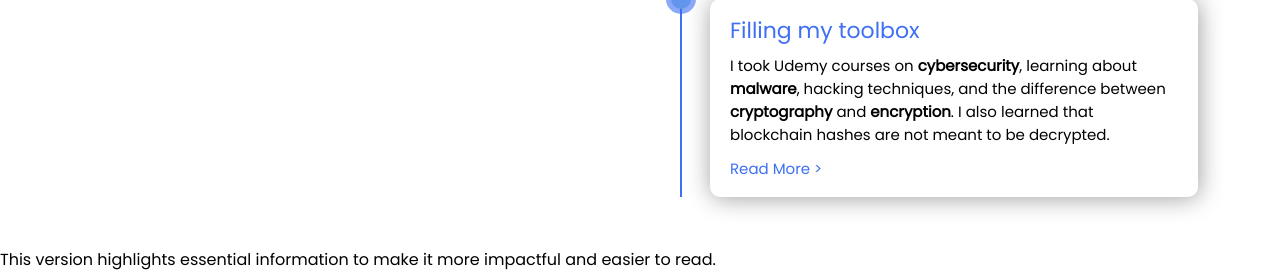
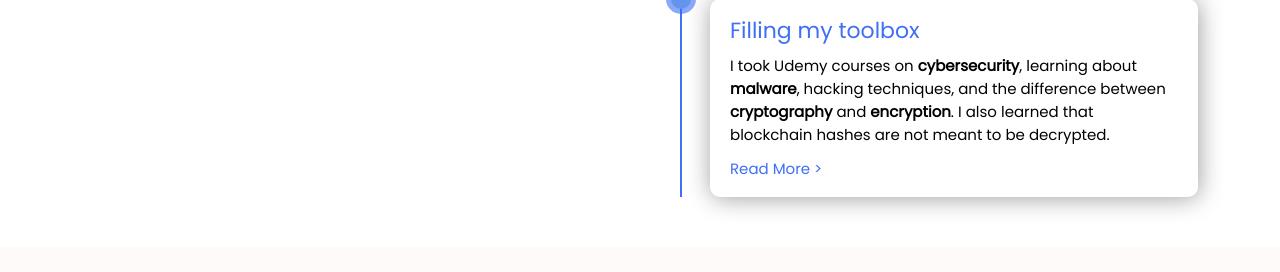
Before and after one commit to kaizez/flask-frontend, a Flask app: page / in a window 1280 px wide. Shown: the part 2291-2563 px from the top of the page. After the commit the page ends 2502 px from the top, so only its background shows below. Run offline with Flask 3, Linux system fonts and the light colour scheme.

Commit message:
removed redundant lines

```diff
--- a/templates/index.html
+++ b/templates/index.html
@@ -288,8 +288,6 @@
     </div>
 </div>
 
-This version highlights essential information to make it more impactful and easier to read.
-
 </div>
 </div>
 
```
